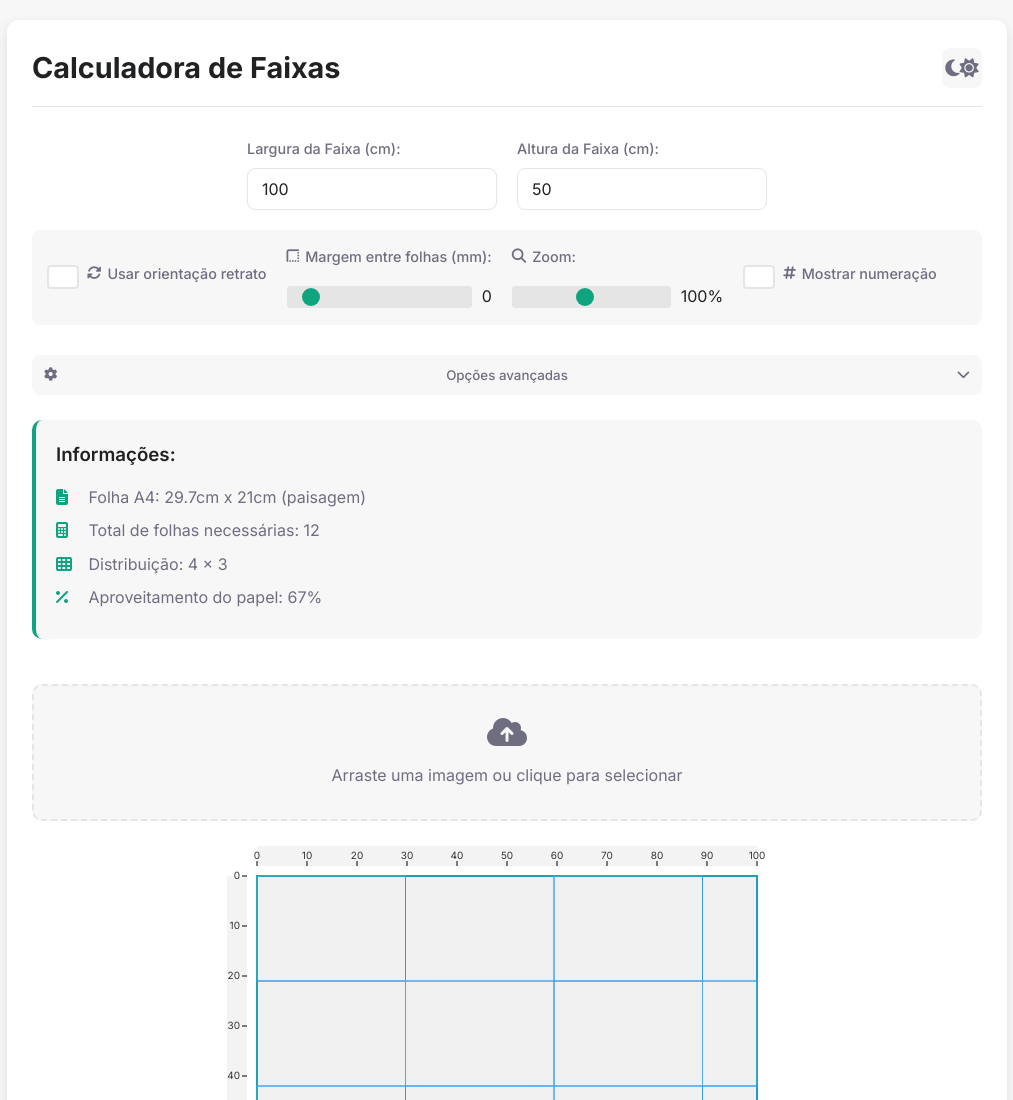
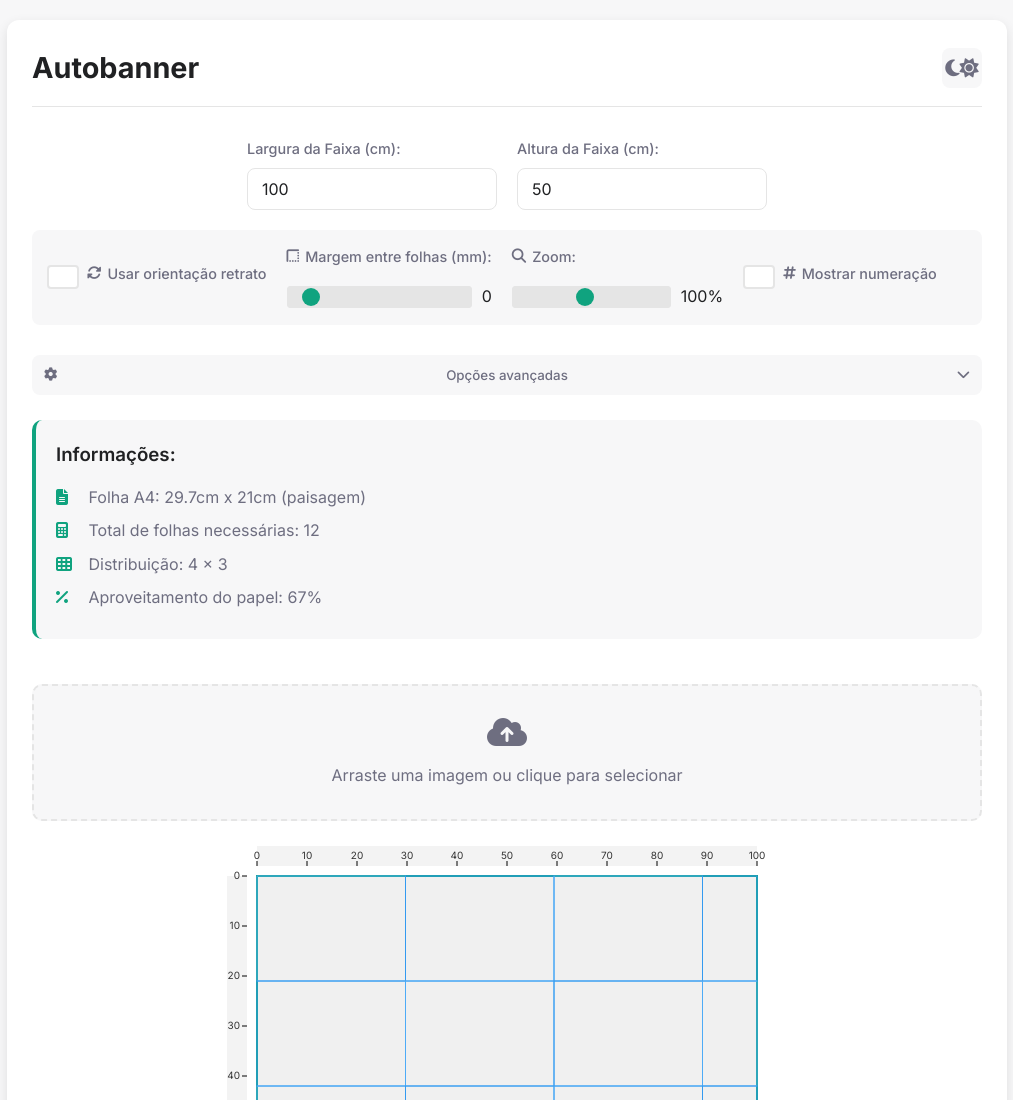
Before and after one commit to lorranluiz/autobanner, a plain HTML site: page index.html in a window 1280 px wide. Shown: the top 1100 px of the page, without its empty margins (133-1146 px from the left). Drawn offline with nearby package versions, Linux system fonts and the light colour scheme.

Commit message:
fix: update title and header to reflect correct application name

```diff
--- a/index.html
+++ b/index.html
@@ -3,7 +3,7 @@
 <head>
     <meta charset="UTF-8">
     <meta name="viewport" content="width=device-width, initial-scale=1.0">
-    <title>Calculadora de Faixas</title>
+    <title>Autobanner</title>
     <link rel="stylesheet" href="styles.css">
     <link rel="stylesheet" href="https://cdnjs.cloudflare.com/ajax/libs/font-awesome/6.4.0/css/all.min.css">
     <link href="https://fonts.googleapis.com/css2?family=Inter:wght@400;500;600;700&display=swap" rel="stylesheet">
@@ -11,7 +11,7 @@
 <body>
     <div class="container">
         <header>
-            <h1>Calculadora de Faixas</h1>
+            <h1>Autobanner</h1>
             <button id="theme-toggle" class="theme-toggle" aria-label="Alternar modo escuro">
                 <i class="fas fa-moon"></i>
                 <i class="fas fa-sun"></i>
```
